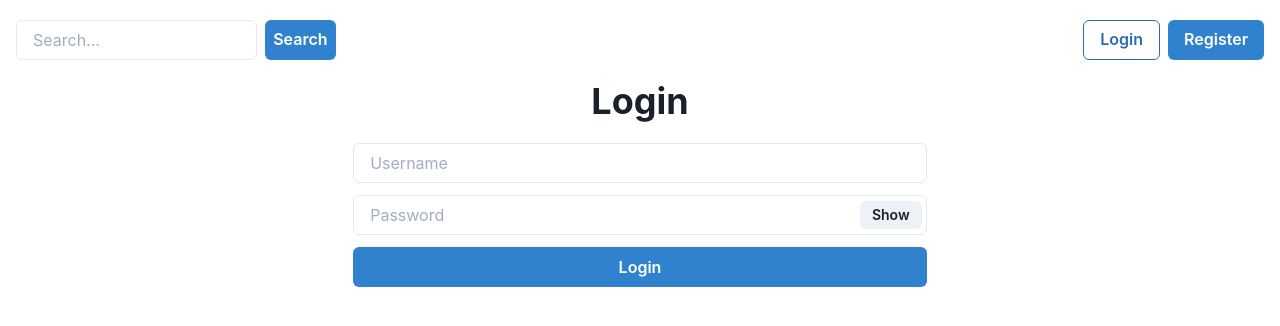
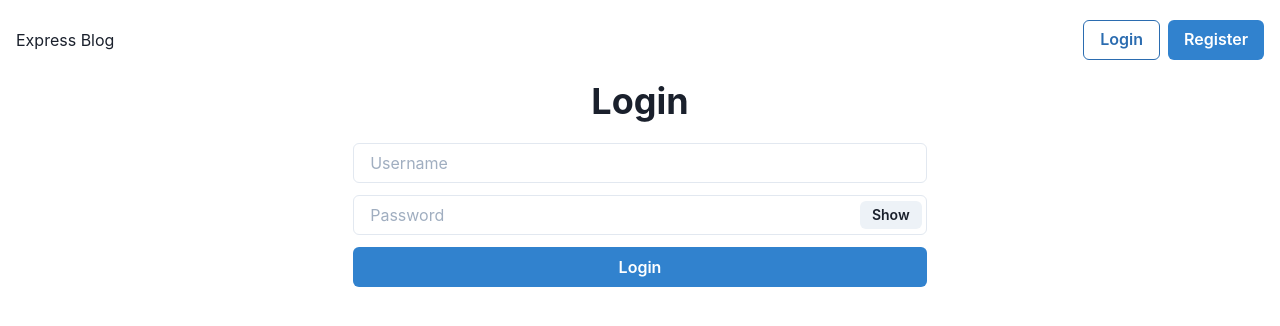
Before and after one commit to olehhapuk/express-blog-client, a React (Create React App) app: page /login in a window 1280 px wide. Shown: the top 326 px of the page. Built offline with nearby package versions, Linux system fonts and the light colour scheme.

Commit message:
Updated code to work with vlad api

```diff
--- a/src/components/Navbar/Navbar.js
+++ b/src/components/Navbar/Navbar.js
@@ -45,19 +45,7 @@ function Navbar() {
     <Box as="nav" py={5}>
       <Container maxW="container.xl">
         <HStack justify="space-between">
-          <HStack as="form" maxW="320px" onSubmit={search}>
-            <Input
-              type="search"
-              autoComplete="off"
-              name="search"
-              placeholder="Search..."
-              value={searchQuery}
-              onChange={({ target }) => setSearchQuery(target.value)}
-            />
-            <Button type="submit" colorScheme="blue">
-              Search
-            </Button>
-          </HStack>
+          <Link to={urls.home}>Express Blog</Link>
 
           {isAuthenticated ? (
             <HStack spacing={2}>
--- a/src/redux/auth/auth.reducer.js
+++ b/src/redux/auth/auth.reducer.js
@@ -18,7 +18,7 @@ const tokenReducer = createReducer(null, {
 const userReducer = createReducer(null, {
   [actions.loginSuccess]: (_, { payload }) => payload.user,
   [actions.registerSuccess]: (_, { payload }) => payload.user,
-  [actions.fetchUserDataSuccess]: (_, { payload }) => payload,
+  [actions.fetchUserDataSuccess]: (_, { payload }) => payload.user,
   [actions.logout]: () => null,
 });
 
--- a/src/views/CreatePostView/CreateForm.js
+++ b/src/views/CreatePostView/CreateForm.js
@@ -41,7 +41,6 @@ function CreateForm({ onSubmit, loading }) {
       <Stack spacing={3}>
         <FormControl
           isInvalid={formik.errors.thumbnailUrl && formik.touched.thumbnailUrl}
-          isRequired
         >
           <Input
             type="url"
@@ -93,10 +92,7 @@ function CreateForm({ onSubmit, loading }) {
           )}
         </FormControl>
 
-        <FormControl
-          isInvalid={formik.errors.tags && formik.touched.tags}
-          isRequired
-        >
+        <FormControl isInvalid={formik.errors.tags && formik.touched.tags}>
           <Input
             type="text"
             autoComplete="off"
--- a/src/views/HomeView/HomeView.js
+++ b/src/views/HomeView/HomeView.js
@@ -55,7 +55,7 @@ function HomeView() {
       method: 'GET',
       url: '/posts',
     })
-      .then((res) => postsDispatch({ type: 'SET', payload: res.data.posts }))
+      .then((res) => postsDispatch({ type: 'SET', payload: res.data }))
       .catch((error) => setError(error))
       .finally(() => setPostsLoading(false));
   }, []);
@@ -80,7 +80,7 @@ function HomeView() {
 
     axios({
       method: 'PATCH',
-      url: `/posts/${postId}/read-later`,
+      url: `/posts/${postId}/save`,
     })
       .then((res) => {
         postsDispatch({ type: 'READ_LATER', payload: res.data });
--- a/src/views/PostView/PostView.js
+++ b/src/views/PostView/PostView.js
@@ -67,7 +67,9 @@ function PostView() {
       url: `/posts/${postId}`,
     })
       .then((res) => {
-        const comments = formatComments(res.data.comments);
+        const comments = res.data.comments
+          ? formatComments(res.data.comments)
+          : [];
         setData({
           ...res.data,
           comments,
@@ -124,7 +126,7 @@ function PostView() {
               __html: sanitize(marked.parse(data.body)),
             }}
           />
-          <hr />
+          {/* <hr />
           <Heading size="md">Comments</Heading>
           {replyToComment && (
             <HStack>
@@ -146,7 +148,7 @@ function PostView() {
               comments={data.comments}
               onReply={setReplyToComment}
             />
-          )}
+          )} */}
         </Stack>
       )}
     </Container>
--- a/src/views/ProfileView/ProfileView.js
+++ b/src/views/ProfileView/ProfileView.js
@@ -99,10 +99,7 @@ function ProfileView() {
 
     axios({
       method: 'POST',
-      url: `/users/follow`,
-      data: {
-        followId: userId,
-      },
+      url: `/users/${userId}/follow`,
     })
       .then((res) => {
         dispatch(authOperations.fetchUserData());
@@ -179,6 +176,7 @@ function ProfileView() {
               onChange={setTabIndex}
               align="center"
               variant="enclosed"
+              width="100%"
             >
               <TabList>
                 <Tab>My posts</Tab>
```
